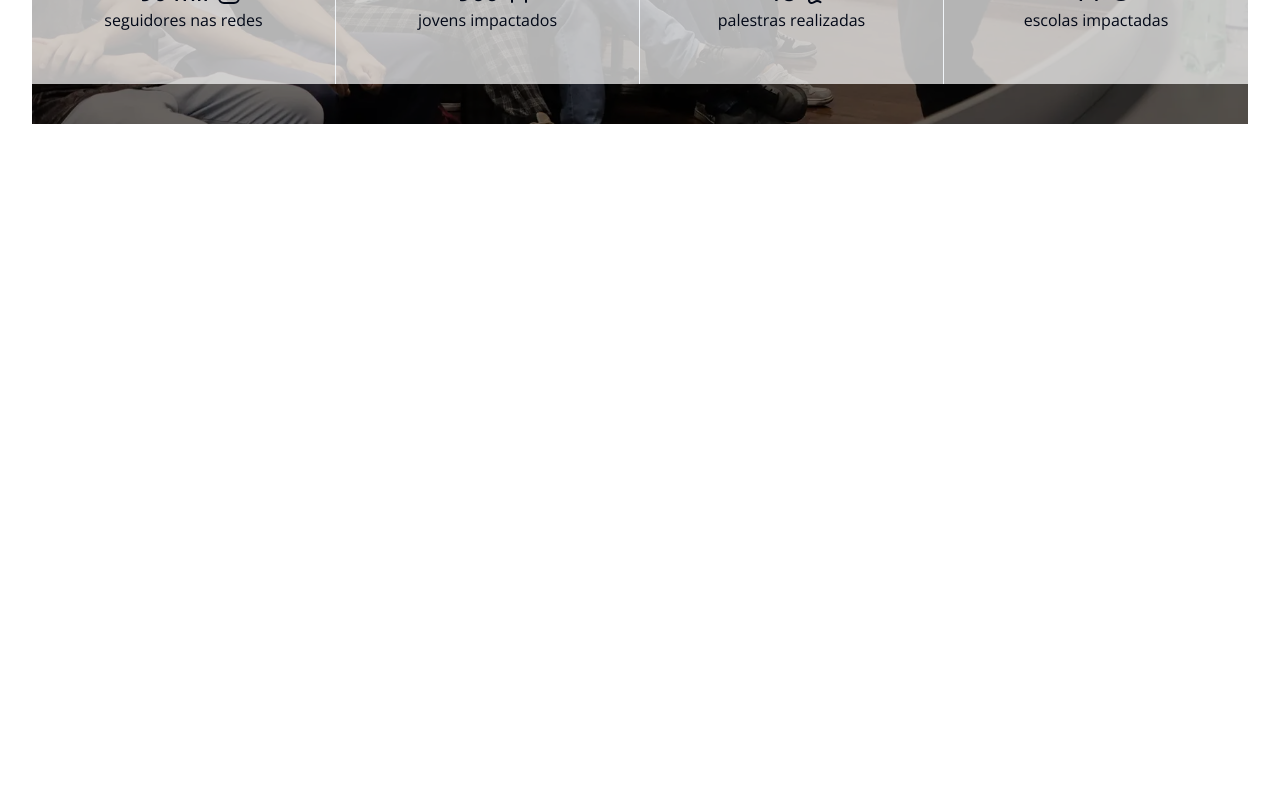
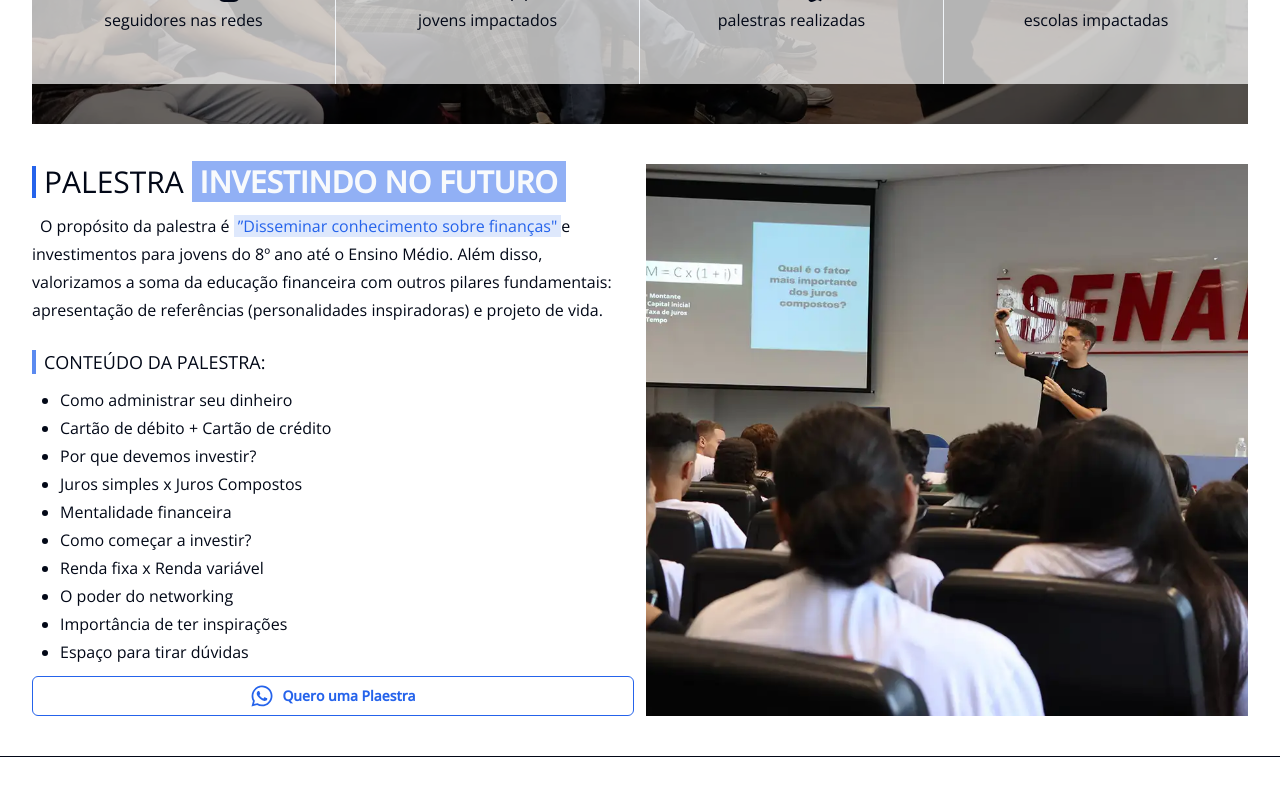
Before and after one commit to Henrytos/inveetens, a Next.js app: page / in a window 1280 px wide. Shown: the part 620-1412 px from the top of the page. Built offline with nearby package versions, Linux system fonts and the light colour scheme.

Commit message:
fix:dando continuidade

```diff
--- a/app/layout.tsx
+++ b/app/layout.tsx
@@ -14,7 +14,7 @@ export const metadata: Metadata = {
 export default function RootLayout({ children }: { children: ReactNode }) {
   return (
     <>
-      <html lang="pt-BR" suppressHydrationWarning>
+      <html lang="pt-BR" suppressHydrationWarning className="scroll-smooth">
         <head />
         <body
           className={cn(
--- a/app/page.tsx
+++ b/app/page.tsx
@@ -5,7 +5,12 @@ import { Marking } from "@/components/marking";
 import { NavBar } from "@/components/nav-bar";
 import { Text } from "@/components/text";
 import { Title } from "@/components/title";
-
+import { Content } from "@/components/content";
+import { SubTitle } from "@/components/sub-title";
+import { Button } from "@/components/ui/button";
+import { FaWhatsapp } from "react-icons/fa";
+import Image from "next/image";
+import { Dialog, DialogContent, DialogTrigger } from "@/components/ui/dialog";
 export default function Home() {
   return (
     <>
@@ -29,7 +34,86 @@ export default function Home() {
           </div>
           <Summary />
         </section>
-        <div className="min-h-screen"></div>
+        <Content
+          className="grid grid-cols-1 lg:grid-cols-2 gap-3 "
+          id="palestras"
+        >
+          <div className="space-y-6">
+            <div className="space-y-3">
+              <Title>
+                PALESTRA <Marking>INVESTINDO NO FUTURO</Marking>{" "}
+              </Title>
+              <Text className="indent-2">
+                O propósito da palestra é{" "}
+                <Marking isText={true}>
+                  ”Disseminar conhecimento sobre finanças"
+                </Marking>
+                e investimentos para jovens do 8º ano até o Ensino Médio. Além
+                disso, valorizamos a soma da educação financeira com outros
+                pilares fundamentais: apresentação de referências
+                (personalidades inspiradoras) e projeto de vida.
+              </Text>
+            </div>
+
+            <div className="space-y-3">
+              <SubTitle>CONTEÚDO DA PALESTRA:</SubTitle>
+              <ul className="pl-7 space-y-1 list-disc ">
+                <li>Como administrar seu dinheiro</li>
+                <li>Cartão de débito + Cartão de crédito</li>
+                <li>Por que devemos investir?</li>
+                <li>Juros simples x Juros Compostos</li>
+                <li>Mentalidade financeira</li>
+                <li>Como começar a investir?</li>
+                <li>Renda fixa x Renda variável</li>
+                <li>O poder do networking</li>
+                <li>Importância de ter inspirações</li>
+                <li>Espaço para tirar dúvidas</li>
+              </ul>
+              <Button
+                asChild
+                className="bg-background text-primary border-primary border hover:text-background "
+              >
+                <a
+                  href="https://api.whatsapp.com/send?phone=5511957279769&text=Ol%C3%A1!%20Vim%20atrav%C3%A9s%20do%20site%20da%20investeens%20e%20gostaria%20de%20uma%20palestra!"
+                  className="w-full space-x-2 "
+                  target="_blank"
+                >
+                  <span>
+                    {" "}
+                    <FaWhatsapp size={24} />{" "}
+                  </span>
+                  <span className="font-bold">Quero uma Plaestra</span>
+                </a>
+              </Button>
+            </div>
+          </div>
+          <div>
+            <Dialog>
+              <DialogTrigger className="w-full h-full">
+                {" "}
+                <Image
+                  src="/imgs/palestra-senai.webp"
+                  alt="palestras do senai"
+                  width={600}
+                  height={600}
+                  className="object-cover w-2/3 m-auto lg:m-0 lg:w-full lg:h-full h-auto"
+                />
+              </DialogTrigger>
+              <DialogContent className="px-2  lg:min-w-max  h-auto border-none sm:p-0">
+                <Image
+                  src="/imgs/palestra-senai.webp"
+                  alt="palestras do senai"
+                  width={1000}
+                  height={1000}
+                  className="object-cover w-full h-auto "
+                />
+                <Text className=" bg-black/75 w-full absolute text-center  py-2 bottom-0 ">
+                  Palestra relizada no Senai
+                </Text>
+              </DialogContent>
+            </Dialog>
+          </div>
+        </Content>
       </Container>
       <Footer />
     </>
--- /dev/null
+++ b/components/content.tsx
@@ -0,0 +1,11 @@
+import { ComponentProps } from "react";
+import { twMerge } from "tailwind-merge";
+
+interface ContentProps extends ComponentProps<"div"> {}
+export function Content({ children, className, ...props }: ContentProps) {
+  return (
+    <div className={twMerge("py-10", className)} {...props}>
+      {children}
+    </div>
+  );
+}
--- a/components/marking.tsx
+++ b/components/marking.tsx
@@ -1,10 +1,22 @@
+import clsx from "clsx";
 import { ComponentProps } from "react";
 import { twMerge } from "tailwind-merge";
 
-interface MarkingProps extends ComponentProps<"span"> {}
+interface MarkingProps extends ComponentProps<"span"> {
+  isText?: boolean;
+}
 
-export function Marking({ className, children }: MarkingProps) {
+export function Marking({ className, children, isText = false }: MarkingProps) {
   return (
-    <span className={twMerge("font-semibold", className)}>{children}</span>
+    <span
+      className={twMerge(
+        clsx("font-semibold bg-primary/50 text-primary-foreground  px-2", {
+          "px-1 text-base font-normal  bg-primary/15 text-primary": isText,
+        }),
+        className
+      )}
+    >
+      {children}
+    </span>
   );
 }
--- a/components/nav-bar/links-desktop.tsx
+++ b/components/nav-bar/links-desktop.tsx
@@ -3,7 +3,6 @@
 import { ThemeToggle } from "@/app/_contexts/theme-togle";
 import { NavLink } from "./nav-link";
 import { useState } from "react";
-import { MagicMotion } from "react-magic-motion";
 
 interface Link {
   id: string;
@@ -17,7 +16,7 @@ export function LinksDesktop() {
   const links: Link[] = [
     {
       id: "0",
-      href: "#quem-somos",
+      href: "#",
       name: "Quem somos",
     },
     {
--- /dev/null
+++ b/components/sub-title.tsx
@@ -0,0 +1,17 @@
+import { ComponentProps } from "react";
+import { twMerge } from "tailwind-merge";
+
+interface SubTitleProps extends ComponentProps<"h2"> {}
+export function SubTitle({ children, className }: SubTitleProps) {
+  return (
+    <h2
+      className={twMerge(
+        "text-lg before:w-1 before:h-6 before:bg-primary/75  before:block flex gap-2 items-center text-foreground font-normal uppercase",
+        className
+      )}
+    >
+      {" "}
+      {children}
+    </h2>
+  );
+}
--- a/components/text.tsx
+++ b/components/text.tsx
@@ -4,7 +4,7 @@ import { twMerge } from "tailwind-merge";
 interface TextProps extends ComponentProps<"p"> {}
 export function Text({ className, children }: TextProps) {
   return (
-    <p className={twMerge("text-sm sm:text-base  antialiased", className)}>
+    <p className={twMerge("text-sm sm:text-base/7  antialiased", className)}>
       {children}
     </p>
   );
--- /dev/null
+++ b/components/ui/dialog.tsx
@@ -0,0 +1,122 @@
+"use client"
+
+import * as React from "react"
+import * as DialogPrimitive from "@radix-ui/react-dialog"
+import { X } from "lucide-react"
+
+import { cn } from "@/lib/utils"
+
+const Dialog = DialogPrimitive.Root
+
+const DialogTrigger = DialogPrimitive.Trigger
+
+const DialogPortal = DialogPrimitive.Portal
+
+const DialogClose = DialogPrimitive.Close
+
+const DialogOverlay = React.forwardRef<
+  React.ElementRef<typeof DialogPrimitive.Overlay>,
+  React.ComponentPropsWithoutRef<typeof DialogPrimitive.Overlay>
+>(({ className, ...props }, ref) => (
+  <DialogPrimitive.Overlay
+    ref={ref}
+    className={cn(
+      "fixed inset-0 z-50 bg-black/80  data-[state=open]:animate-in data-[state=closed]:animate-out data-[state=closed]:fade-out-0 data-[state=open]:fade-in-0",
+      className
+    )}
+    {...props}
+  />
+))
+DialogOverlay.displayName = DialogPrimitive.Overlay.displayName
+
+const DialogContent = React.forwardRef<
+  React.ElementRef<typeof DialogPrimitive.Content>,
+  React.ComponentPropsWithoutRef<typeof DialogPrimitive.Content>
+>(({ className, children, ...props }, ref) => (
+  <DialogPortal>
+    <DialogOverlay />
+    <DialogPrimitive.Content
+      ref={ref}
+      className={cn(
+        "fixed left-[50%] top-[50%] z-50 grid w-full max-w-lg translate-x-[-50%] translate-y-[-50%] gap-4 border bg-background p-6 shadow-lg duration-200 data-[state=open]:animate-in data-[state=closed]:animate-out data-[state=closed]:fade-out-0 data-[state=open]:fade-in-0 data-[state=closed]:zoom-out-95 data-[state=open]:zoom-in-95 data-[state=closed]:slide-out-to-left-1/2 data-[state=closed]:slide-out-to-top-[48%] data-[state=open]:slide-in-from-left-1/2 data-[state=open]:slide-in-from-top-[48%] sm:rounded-lg",
+        className
+      )}
+      {...props}
+    >
+      {children}
+      <DialogPrimitive.Close className="absolute right-4 top-4 rounded-sm opacity-70 ring-offset-background transition-opacity hover:opacity-100 focus:outline-none focus:ring-2 focus:ring-ring focus:ring-offset-2 disabled:pointer-events-none data-[state=open]:bg-accent data-[state=open]:text-muted-foreground">
+        <X className="h-4 w-4" />
+        <span className="sr-only">Close</span>
+      </DialogPrimitive.Close>
+    </DialogPrimitive.Content>
+  </DialogPortal>
+))
+DialogContent.displayName = DialogPrimitive.Content.displayName
+
+const DialogHeader = ({
+  className,
+  ...props
+}: React.HTMLAttributes<HTMLDivElement>) => (
+  <div
+    className={cn(
+      "flex flex-col space-y-1.5 text-center sm:text-left",
+      className
+    )}
+    {...props}
+  />
+)
+DialogHeader.displayName = "DialogHeader"
+
+const DialogFooter = ({
+  className,
+  ...props
+}: React.HTMLAttributes<HTMLDivElement>) => (
+  <div
+    className={cn(
+      "flex flex-col-reverse sm:flex-row sm:justify-end sm:space-x-2",
+      className
+    )}
+    {...props}
+  />
+)
+DialogFooter.displayName = "DialogFooter"
+
+const DialogTitle = React.forwardRef<
+  React.ElementRef<typeof DialogPrimitive.Title>,
+  React.ComponentPropsWithoutRef<typeof DialogPrimitive.Title>
+>(({ className, ...props }, ref) => (
+  <DialogPrimitive.Title
+    ref={ref}
+    className={cn(
+      "text-lg font-semibold leading-none tracking-tight",
+      className
+    )}
+    {...props}
+  />
+))
+DialogTitle.displayName = DialogPrimitive.Title.displayName
+
+const DialogDescription = React.forwardRef<
+  React.ElementRef<typeof DialogPrimitive.Description>,
+  React.ComponentPropsWithoutRef<typeof DialogPrimitive.Description>
+>(({ className, ...props }, ref) => (
+  <DialogPrimitive.Description
+    ref={ref}
+    className={cn("text-sm text-muted-foreground", className)}
+    {...props}
+  />
+))
+DialogDescription.displayName = DialogPrimitive.Description.displayName
+
+export {
+  Dialog,
+  DialogPortal,
+  DialogOverlay,
+  DialogClose,
+  DialogTrigger,
+  DialogContent,
+  DialogHeader,
+  DialogFooter,
+  DialogTitle,
+  DialogDescription,
+}
--- a/package.json
+++ b/package.json
@@ -10,6 +10,7 @@
   },
   "dependencies": {
     "@radix-ui/react-avatar": "^1.0.4",
+    "@radix-ui/react-dialog": "^1.0.5",
     "@radix-ui/react-dropdown-menu": "^2.0.6",
     "@radix-ui/react-navigation-menu": "^1.1.4",
     "@radix-ui/react-separator": "^1.0.3",
@@ -21,6 +22,7 @@
     "next-themes": "^0.3.0",
     "react": "^18",
     "react-dom": "^18",
+    "react-icons": "^5.0.1",
     "react-magic-motion": "^1.1.2",
     "tailwind-merge": "^2.2.1",
     "tailwindcss-animate": "^1.0.7"
```
Also changed, not shown: 1 other file (tests, documents, lock files or other folders).
